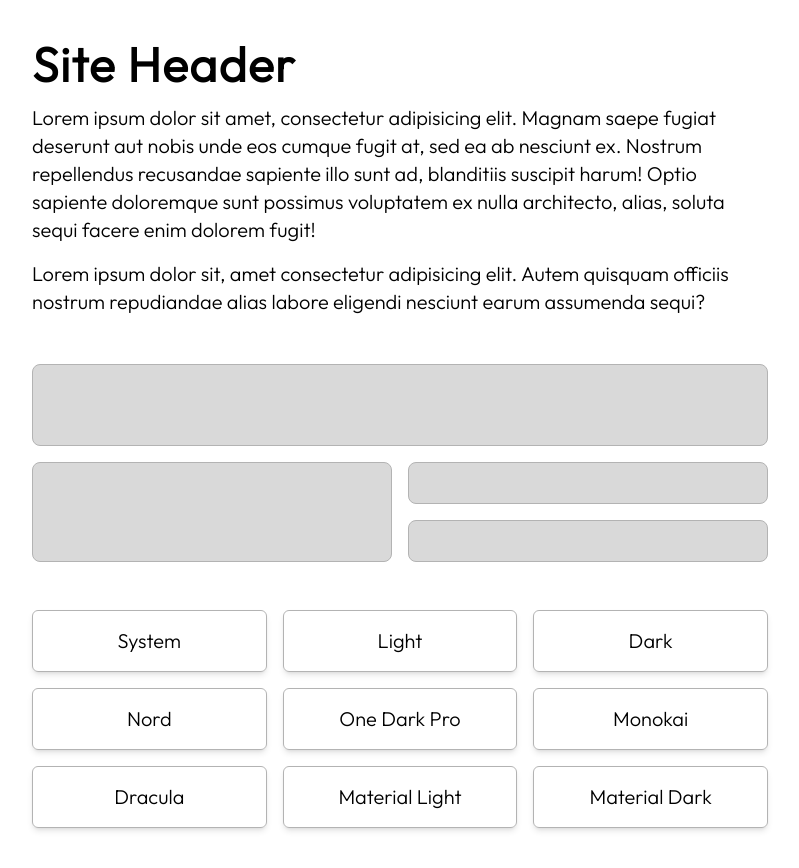
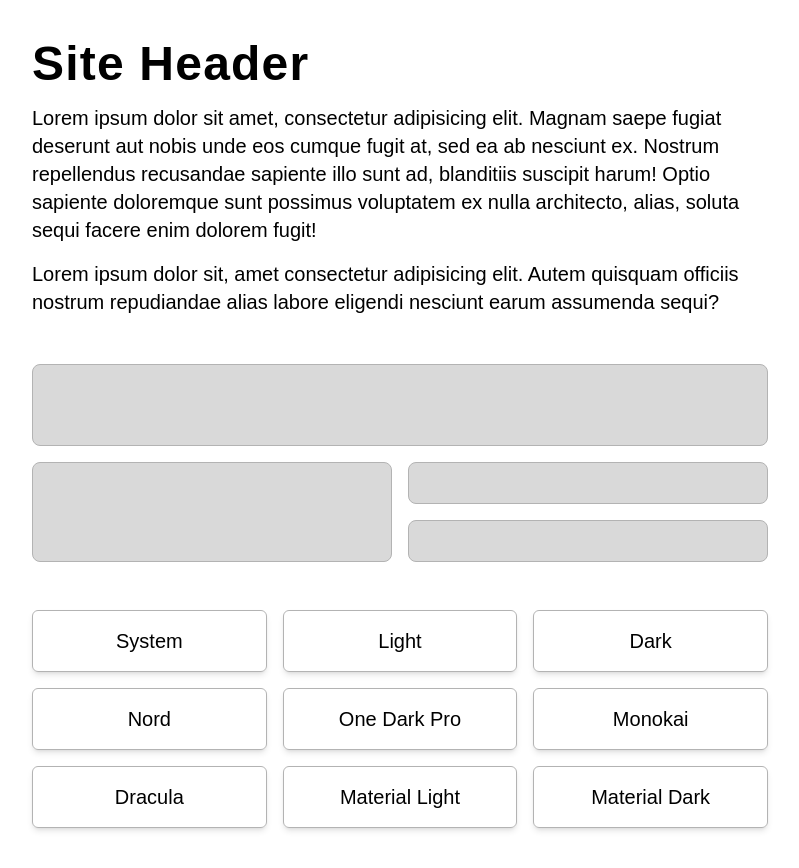
Before and after one commit to jakemackie/vue-web-themes, a Vue app: page / in a window 1280 px wide. Shown: the whole page, without its empty margins (240-1039 px from the left). Built offline with nearby package versions, Linux system fonts and the light colour scheme.

Commit message:
Removal of font via CDN due to performance hit

```diff
--- a/index.html
+++ b/index.html
@@ -5,12 +5,6 @@
         <link rel="icon" sizes="32x32" type="image/svg+xml" href="/favicon.png" />
         <meta name="description" content="Vite + Vue + TS" />
         <meta name="viewport" content="width=device-width, initial-scale=1.0" />
-
-        <!-- Preconnect and preload Google Fonts -->
-        <link rel="preconnect" href="https://fonts.googleapis.com">
-        <link rel="preconnect" href="https://fonts.gstatic.com" crossorigin>
-        <link href="https://fonts.googleapis.com/css2?family=Outfit:wght@300&display=swap" rel="stylesheet" defer>
-
         <title>ThemeSelector</title>
     </head>
     <body>
--- a/src/style.css
+++ b/src/style.css
@@ -6,10 +6,9 @@
 /* Defining theme selectors */
 @layer base {
     :root {
-        font-family: 'Outfit', sans-serif;
+        font-family: Arial, Helvetica, sans-serif;
         font-display: swap;
     }
-
     /* Default, system preference */
     :root[data-theme='system'] {
         --background-color: 0deg 0% 100%;
```
